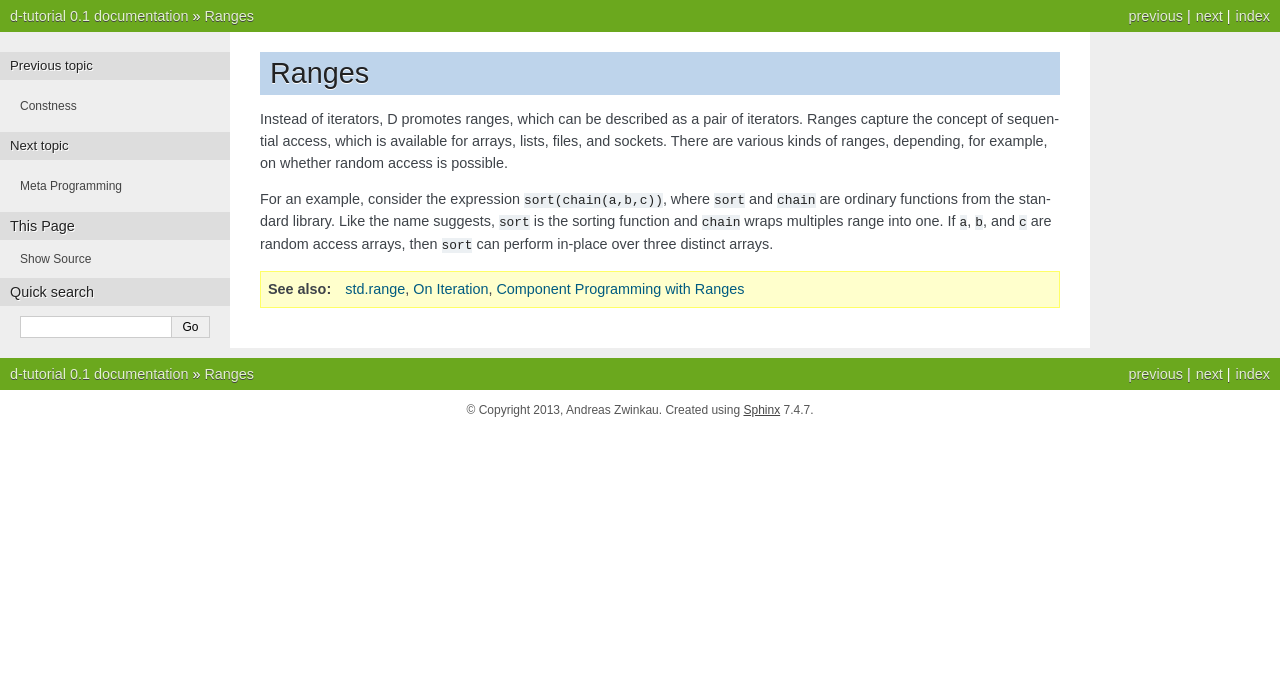
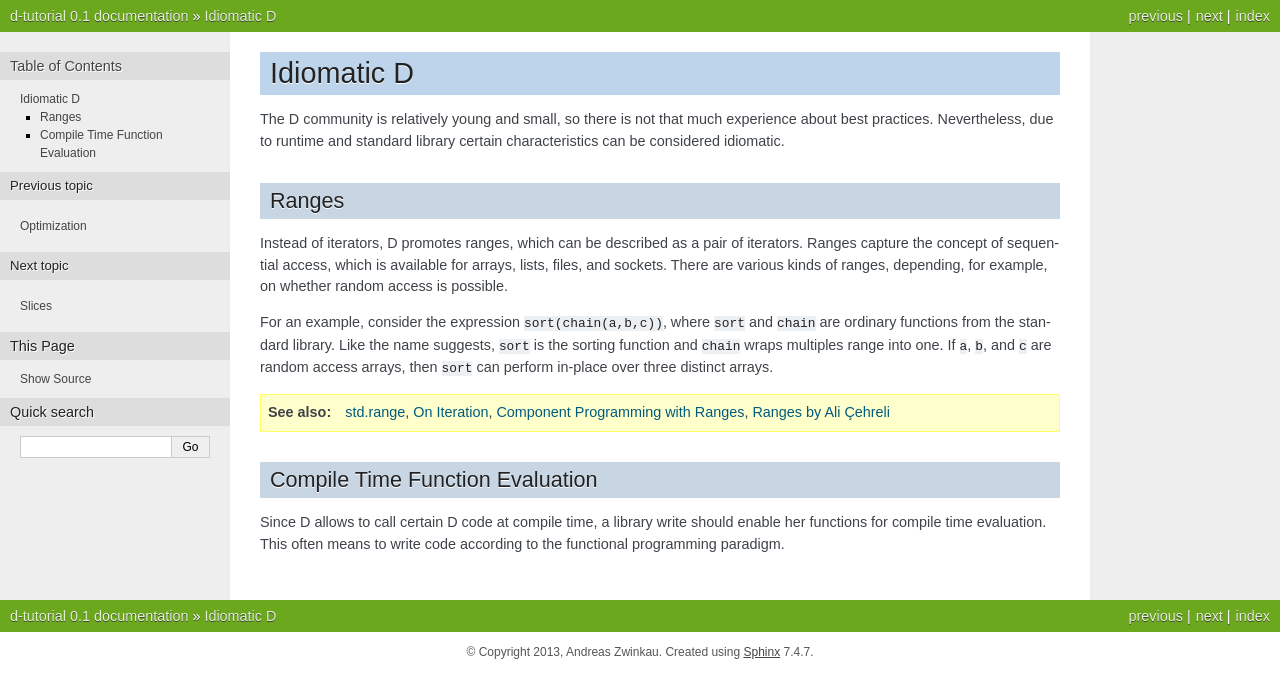
Before and after one commit to qznc/d-tut, a Sphinx documentation site: the page built from source/idiomatic.rst, in a window 1280 px wide. Shown: the top 698 px of the page. Built offline with Sphinx 7.4.7, drawn with Linux system fonts in a browser that asks for light colours.

Commit message:
Chapter on Idiomatic D

```diff
--- a/source/ranges.rst
+++ b/source/idiomatic.rst
@@ -1,5 +1,13 @@
+Idiomatic D
+===========
+
+The D community is relatively young and small,
+so there is not that much experience about best practices.
+Nevertheless, due to runtime and standard library
+certain characteristics can be considered idiomatic.
+
 Ranges
-======
+------
 
 Instead of iterators,
 D promotes ranges,
@@ -22,4 +30,12 @@ then ``sort`` can perform in-place over three distinct arrays.
 .. seealso::
   `std.range <http://dlang.org/phobos/std_range.html>`_,
   `On Iteration <http://www.informit.com/articles/printerfriendly.aspx?p=1407357&rll=1>`_,
-  `Component Programming with Ranges <http://wiki.dlang.org/Component_programming_with_ranges>`_
+  `Component Programming with Ranges <http://wiki.dlang.org/Component_programming_with_ranges>`_,
+  `Ranges by Ali Çehreli <http://ddili.org/ders/d.en/ranges.html>`_
+
+Compile Time Function Evaluation
+--------------------------------
+
+Since D allows to call certain D code at compile time,
+a library write should enable her functions for compile time evaluation.
+This often means to write code according to the functional programming paradigm.
--- a/source/index.rst
+++ b/source/index.rst
@@ -61,9 +61,9 @@ Contents
    testing
    documentation
    optimization
+   idiomatic
    slices
    const
-   ranges
    meta
    memory
    c
```
